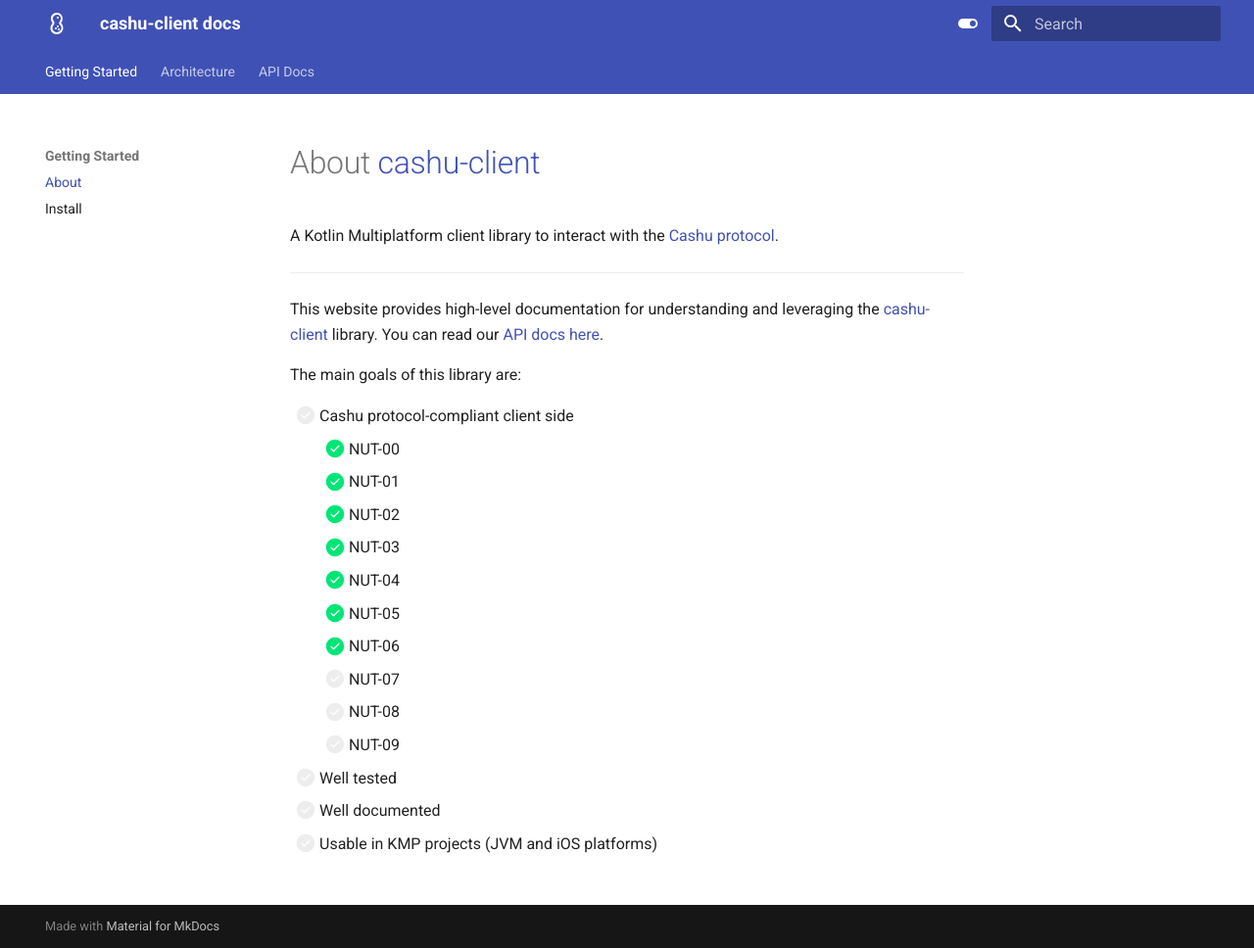
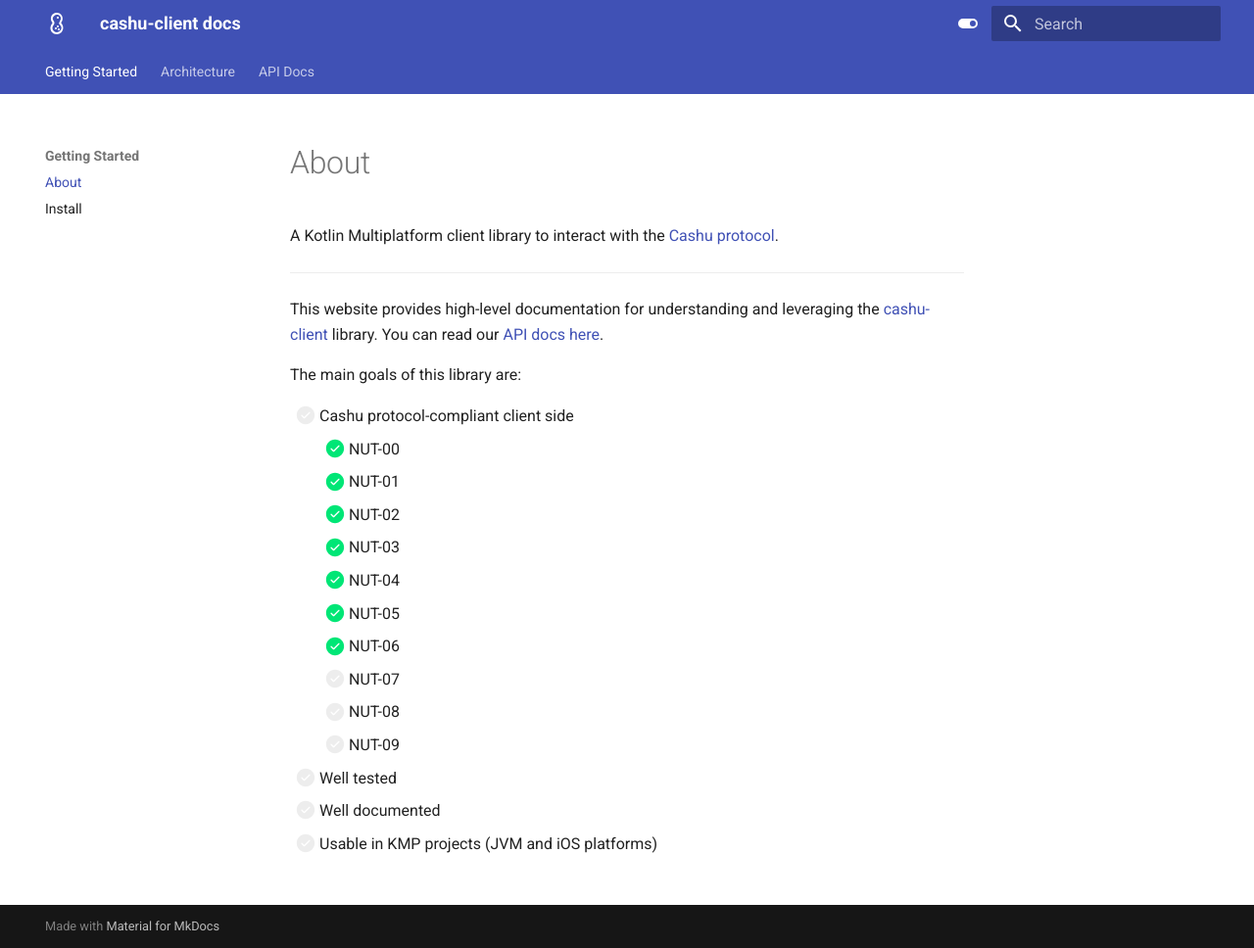
Before and after one commit to thunderbiscuit/cashu-client, an MkDocs documentation site: the page built from docs/index.md, in a window 1280 px wide and 968 px high. Shown: the whole window at 98% size. Built offline with MkDocs 1.6.1 and Material for MkDocs 9.7.7, drawn with Linux system fonts in a browser that asks for light colours.

Commit message:
Add small documentation fixes

```diff
--- a/docs/index.md
+++ b/docs/index.md
@@ -1,9 +1,9 @@
-# About [cashu-client](https://github.com/thunderbiscuit/cashu-client)
+# About
 A Kotlin Multiplatform client library to interact with the [Cashu protocol].
 
 ---
 
-This website provides high-level documentation for understanding and leveraging the [cashu-client](https://github.com/thunderbiscuit/cashu-client) library. You can read our [API docs here](https://thunderbiscuit.github.io/cashu-client/).
+This website provides high-level documentation for understanding and leveraging the [cashu-client] library. You can read our [API docs here].
 
 The main goals of this library are:
 
```
Also changed, not shown: other parts of docs/index.md (+2 -0 lines), docs/install.md (+1 -1 lines).
